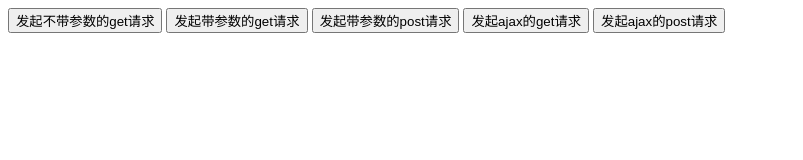
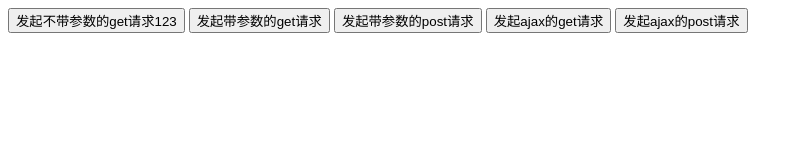
Before and after one commit to Kang-Lewis/project_01, a plain HTML site: page index.html in a window 1280 px wide. Shown: the whole page, without its empty margins (0-803 px from the left). Drawn offline with nearby package versions, Linux system fonts and the light colour scheme.

```diff
--- a/index.html
+++ b/index.html
@@ -10,7 +10,7 @@
 </head>
 
 <body>
-    <button id="btnGET">发起不带参数的get请求</button>
+    <button id="btnGET">发起不带参数的get请求123</button>
     <button id="btnGETINFO">发起带参数的get请求</button>
     <button id="btnPOST">发起带参数的post请求</button>
     <button id="ajaxGET">发起ajax的get请求</button>
```
